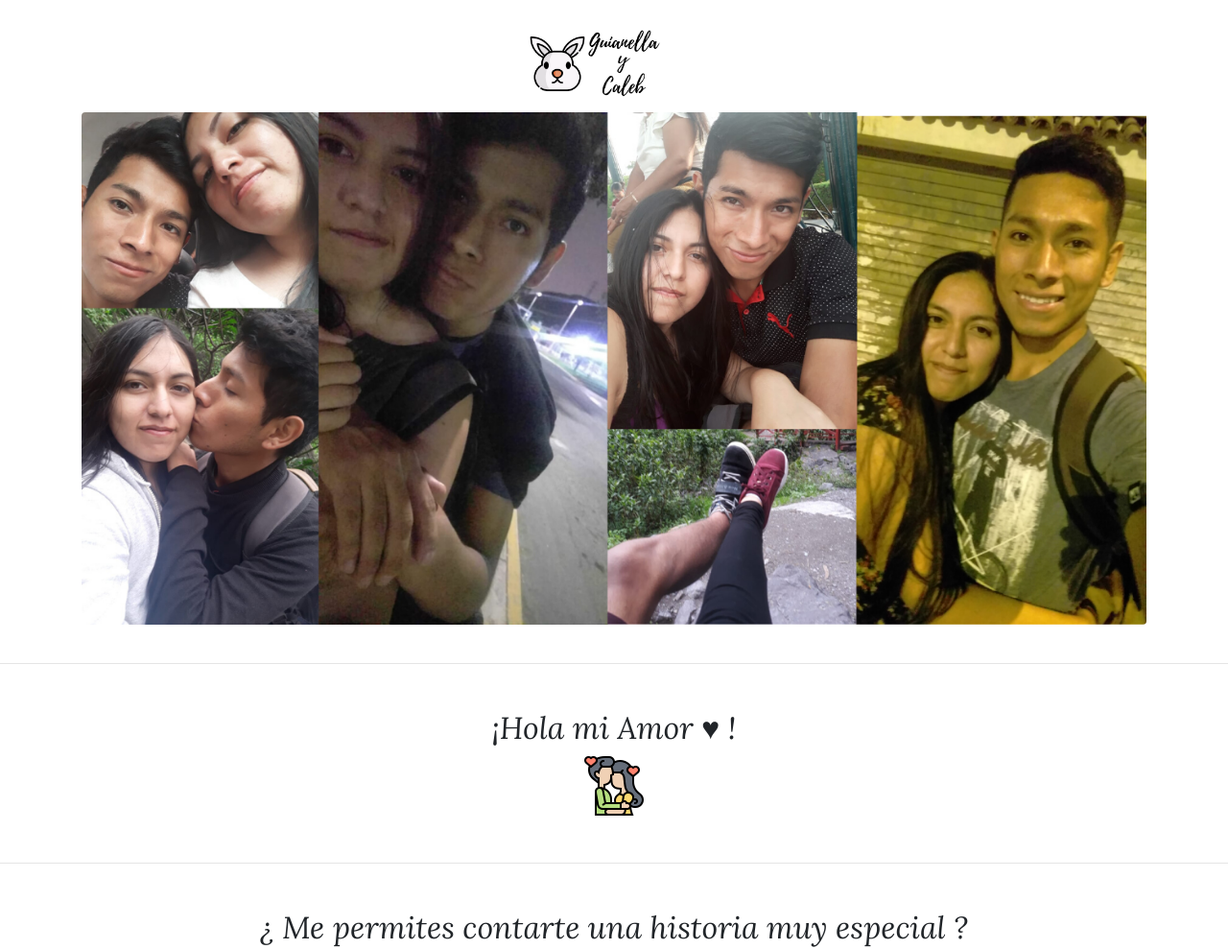
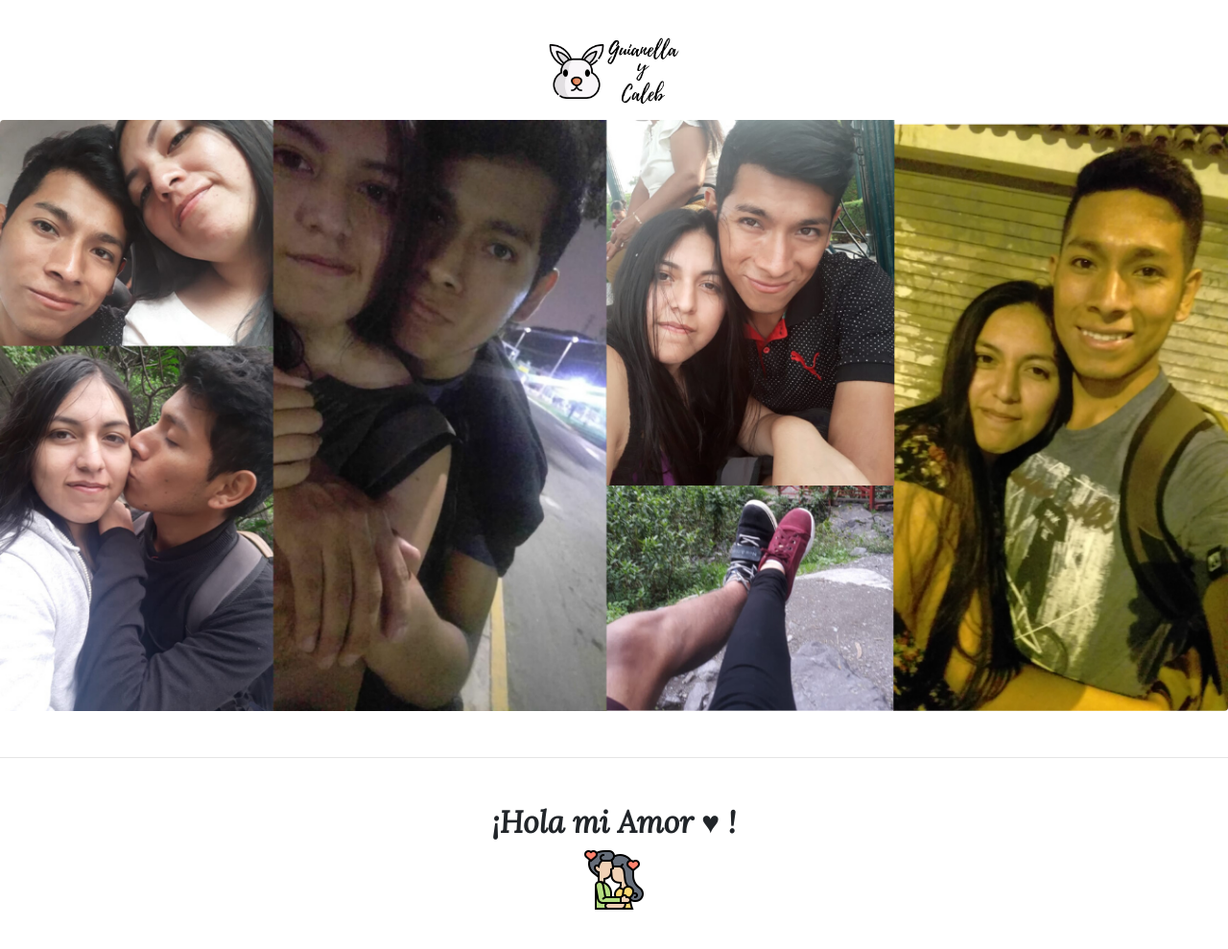
Before and after one commit to CalebVentura/calebventura.github.io, a plain HTML site: page index.html in a window 1280 px wide. Shown: the top 989 px of the page at 96% size. Drawn offline with nearby package versions, Linux system fonts and the light colour scheme.

Commit message:
personalizando la fuente

```diff
--- a/estilos.css
+++ b/estilos.css
@@ -1,8 +1,10 @@
 
 p {
     font-family: 'Lora', serif;
+    font-size: 1.2rem;
 }
 
 h1,h2,h3 {
 font-family: 'Lora', serif;
+font-weight: bold;
 }
--- a/index.html
+++ b/index.html
@@ -16,37 +16,32 @@
   </head>
   <body>
 
-    <div class="container my-3">
+    <div class="my-4">
             <nav class="navbar nav justify-content-center">
 
                 <a class="navbar-brand mr-0" href="/">
                     <img src="./logo2.png" width="150" alt=""/>
                 </a>
 
-                <button class="navbar-toggler mx-0 p-1" type="button" data-toggle="collapse" data-target="#navbarNavDropdown" aria-controls="navbarNavDropdown" aria-expanded="false" aria-label="Toggle navigation">
-                    <span class="navbar-toggler-icon"></span>
-                </button>
             </nav>
 
         <figure class="figure">
             <img src="./img/portada.png" class="figure-img img-fluid rounded" alt="...">
         </figure>
-
     </div>
 
     <hr class="m-0"></hr>
 
-    <section  class="my-5 text-center">
-        <div class="container mx-auto">
-        <div class="">
-            <div class="col-md">
+    <section  class="container my-5 text-center">
+
+        <div class="col-md">
             <h2>¡Hola mi Amor ♥ !</h2>
-            </div>
-            <div class="col-md">
+        </div>
+
+        <div class="col-md">
             <img class="img-fluid rounded" src="./img/hola.png" alt="Dibujo de Ingeniería - P. Kaster" />
-            </div>
         </div>
-        </div>
+
     </section>
 
     <hr class="m-0"></hr>
```
